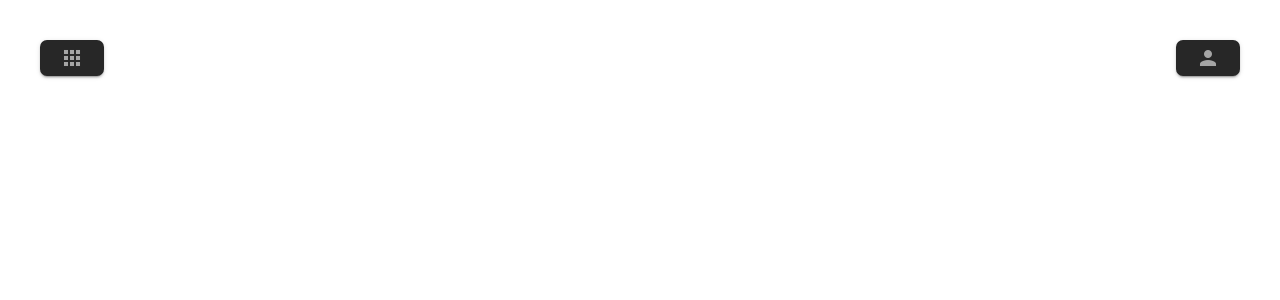
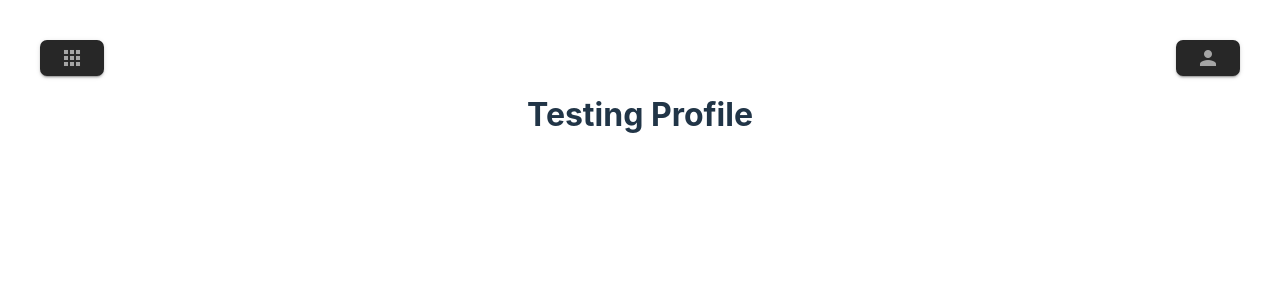
Before and after one commit to Silvision/portfolio, a React (Vite) app: page /profile in a window 1280 px wide. Before the commit this address had no page. Shown: the top 300 px of the page. Built offline with nearby package versions, Linux system fonts and the light colour scheme.

Commit message:
added profile page

```diff
--- a/src/AnimatedRoutes.tsx
+++ b/src/AnimatedRoutes.tsx
@@ -2,6 +2,7 @@ import { Route, Routes, useLocation } from "react-router-dom";
 import Projects from "./Projects";
 import Ecosphere from "./Ecosphere";
 import { AnimatePresence } from "framer-motion";
+import Profile from "./Profile";
 
 function AnimatedRoutes() {
   const location = useLocation();
@@ -10,6 +11,7 @@ function AnimatedRoutes() {
     <AnimatePresence mode="wait">
       <Routes key={location.pathname} location={location}>
         <Route index element={<Projects />} />
+        <Route path="profile" element={<Profile />} />
         <Route path="ecosphere" element={<Ecosphere />} />
       </Routes>
     </AnimatePresence>
--- a/src/Ecosphere.tsx
+++ b/src/Ecosphere.tsx
@@ -11,11 +11,9 @@ function Ecosphere() {
         background: `url(${background})`,
         backgroundSize: "cover",
         backgroundPosition: "center",
-        width: "100%",
-        height: "100%",
       }}
     >
-      <div>
+      <div style={{ width: "100%", height: "720px" }}>
         <h1> Testin! </h1>
       </div>
     </motion.div>
--- /dev/null
+++ b/src/Profile.tsx
@@ -0,0 +1,17 @@
+import { motion } from "framer-motion";
+
+function Profile() {
+  return (
+    <motion.div
+      initial={{ opacity: 0 }}
+      animate={{ opacity: 1 }}
+      exit={{ opacity: 0 }}
+    >
+      <div>
+        <h1> Testing Profile </h1>
+      </div>
+    </motion.div>
+  );
+}
+
+export default Profile;
--- a/src/components/TopBar.tsx
+++ b/src/components/TopBar.tsx
@@ -10,7 +10,9 @@ function TopBar() {
           <StyledButton icon="appsIcon" />
         </Link>
 
-        <StyledButton icon="person"></StyledButton>
+        <Link to="profile">
+          <StyledButton icon="person" />
+        </Link>
       </div>
     </>
   );
```
